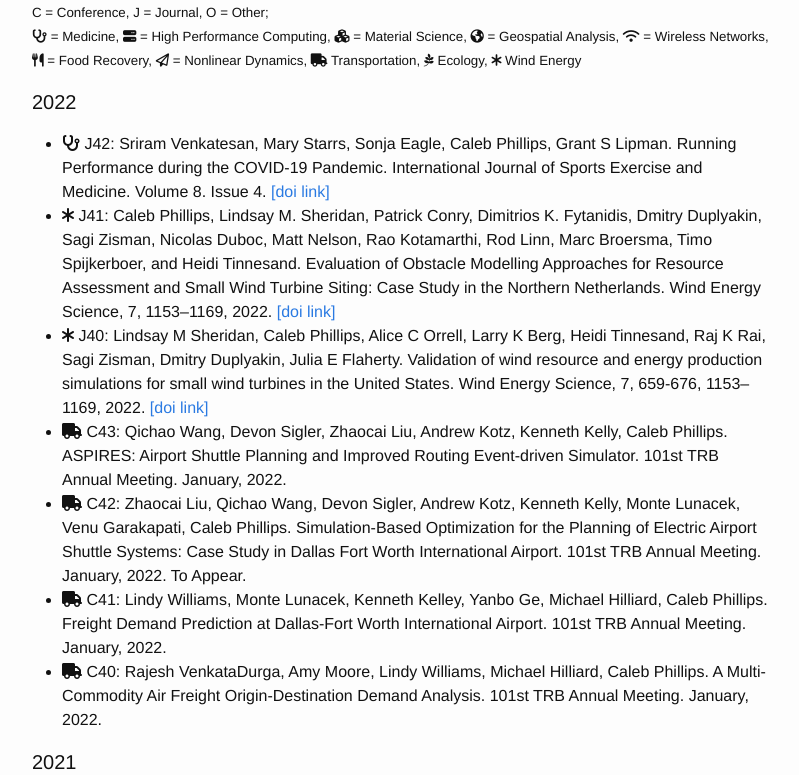
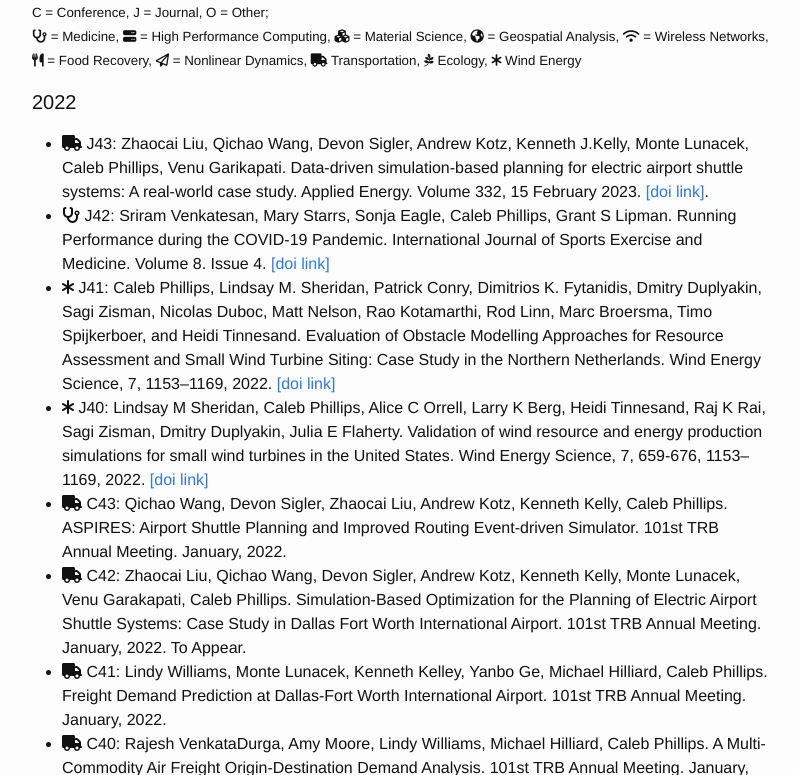
Before and after one commit to somerandomsequence/smallwhitecube, a Jekyll site: the page built from research.md, in a window 1280 px wide and 900 px high, scrolled down 759 px, cut to the strip 125-900 px from the top of the window. Shown: the whole strip, without its empty margins (238-1037 px from the left). Built offline with Jekyll 4.4.1, drawn with Linux system fonts in a browser that asks for light colours; nearby versions of some CDN libraries.

Commit message:
Journal article from Zhaocai

```diff
--- a/_includes/papers.html
+++ b/_includes/papers.html
@@ -18,6 +18,9 @@
 
   <h4>2022</h4>
   <ul>
+    <li><i class="fa fa-truck" aria-hidden="true"></i> J43: Zhaocai Liu, Qichao Wang, Devon Sigler, Andrew Kotz, Kenneth J.Kelly, Monte Lunacek,
+      Caleb Phillips, Venu Garikapati. Data-driven simulation-based planning for electric airport shuttle systems: A real-world case study. Applied Energy.
+      Volume 332, 15 February 2023. <a href="https://doi.org/10.1016/j.apenergy.2022.120483">[doi link]</a>.</li>
     <li><i class="fa fa-stethoscope" aria-hidden="true"></i> J42: Sriram Venkatesan, Mary Starrs, Sonja Eagle, Caleb Phillips, Grant S Lipman.
       Running Performance during the COVID-19 Pandemic. International Journal of Sports Exercise and Medicine. Volume 8. Issue 4.
       <a href="https://doi.org/10.23937/2469-5718/1510229">[doi link]</a></li>
```
